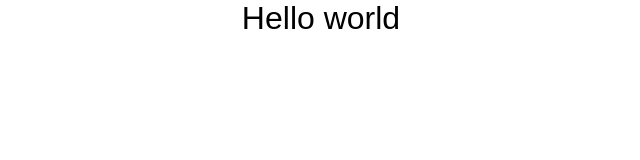
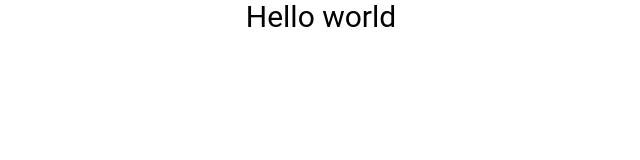
Before and after one commit to hardwar1/bmarket_DZ, a website: page app/index.html in a window 1280 px wide. Shown: the full height of the page, 319-959 px from the left. Drawn offline with nearby package versions, Linux system fonts and the light colour scheme.

```diff
--- a/app/scss/_vars.scss
+++ b/app/scss/_vars.scss
@@ -1,3 +1,13 @@
-$base-fonts: "GothamPro";
-$menu-fonts: "Montserrat";
-$sub-fonts: sans-serif;
+$f-base: "Roboto";
+$f-bold: "Raleway";
+$f-600: "Lato-Semibold";
+$f-sub: sans-serif;
+
+$c-blue: #546e7a;
+$c-black: #263238;
+$c-red: #e74c3c;
+$c-green: #8bc34a;
+
+$bg-green: #8bc34a;
+$bg-red: #e74c3c;
+$bg-blue: #263238;
```
Also changed, not shown: app/css/style.css, app/images/girl.jpg (deleted), app/images/header-logo.png (added), 2 other files.
